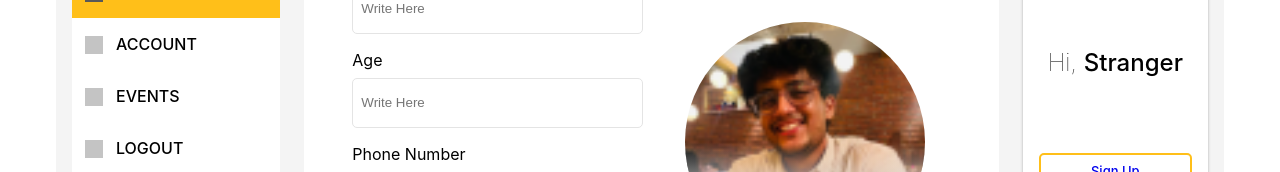
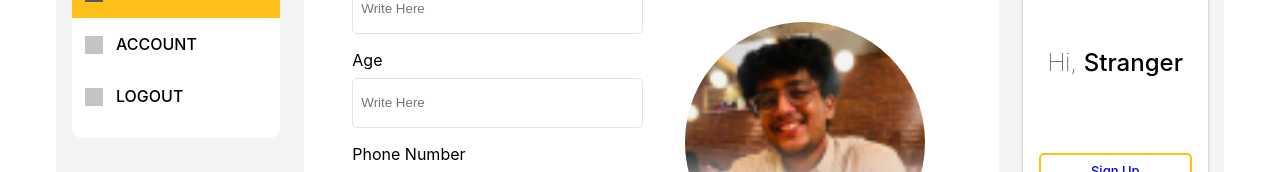
Before and after one commit to CodeAstronautic/speaker_frontend, a React (Create React App) app: page /bill in a window 1280 px wide. Shown: the part 249-421 px from the top of the page. Built offline with nearby package versions, Linux system fonts and the light colour scheme; sample sign-in values are in the browser's storage.

Commit message:
added changes

```diff
--- a/src/components/accountSide/index.js
+++ b/src/components/accountSide/index.js
@@ -37,10 +37,10 @@ export default function Index({}) {
           <div className="cdr-box"></div>
           <span onClick={() => setTabs(1)}>ACCOUNT</span>
         </div>
-        <div className={tabs == 2 ? "cdrow active-tab" : "cdrow"}>
+        {userdata?.role == "USER" && <div className={tabs == 2 ? "cdrow active-tab" : "cdrow"}>
           <div className="cdr-box"></div>
           <span onClick={() => setTabs(2)}>EVENTS</span>
-        </div>
+        </div>}
         {userdata?.role == "MODERATOR" && (
           <div className={tabs == 4 ? "cdrow active-tab" : "cdrow"}>
             <div className="cdr-box"></div>
```
